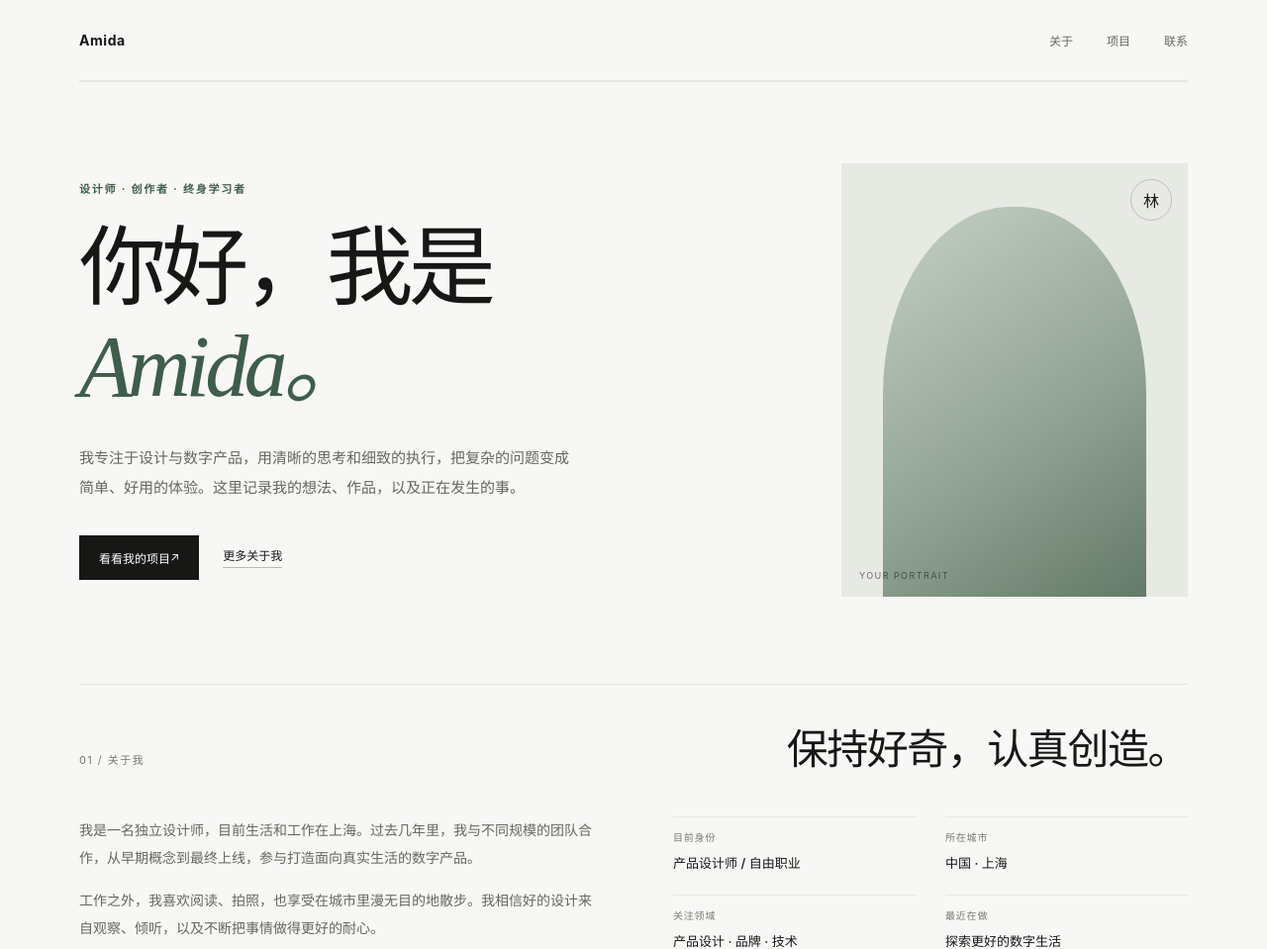
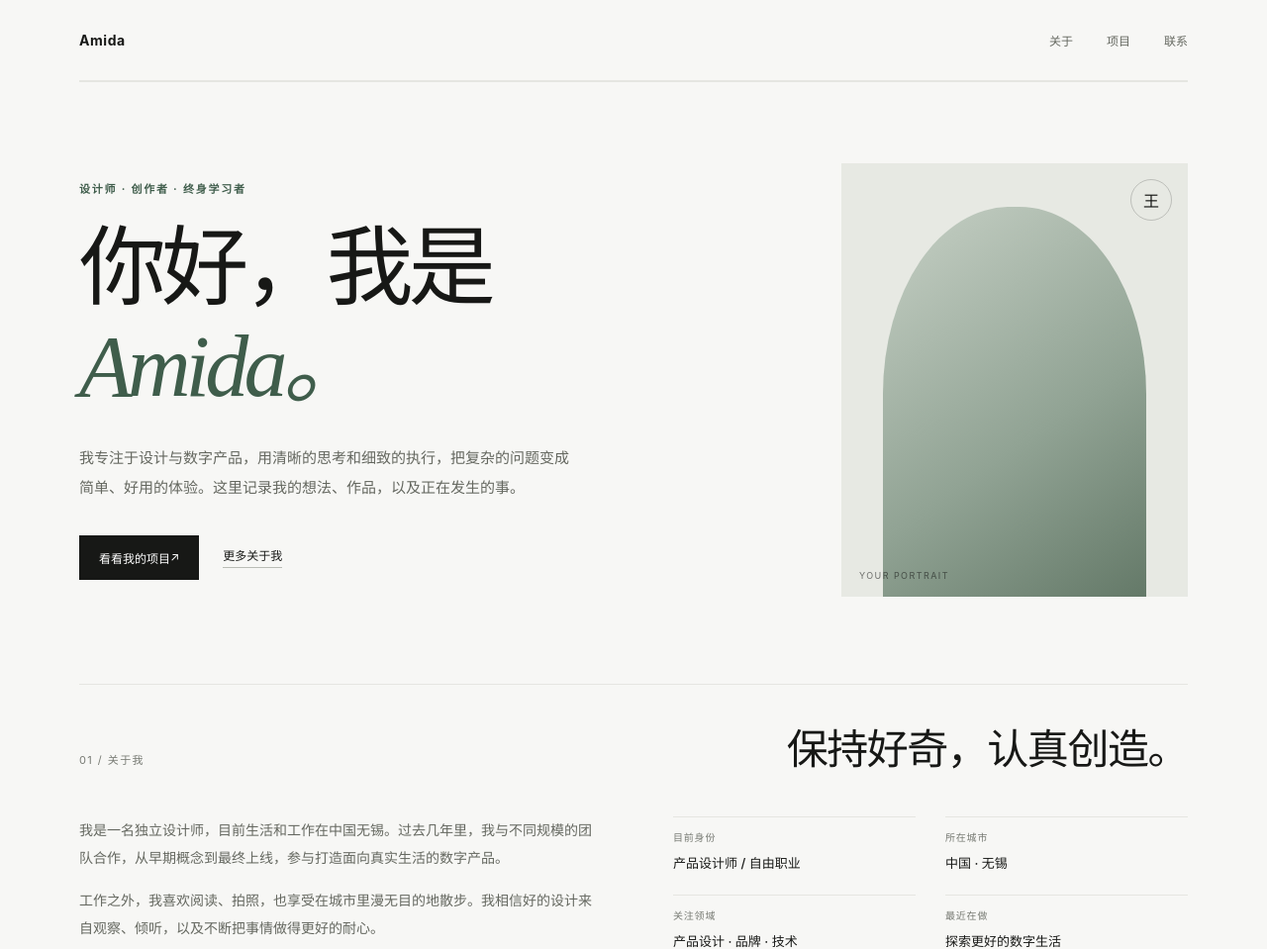
Before and after one commit to solowx001/web, a plain HTML site: page index.html in a window 1280 px wide. Shown: the top 959 px of the page at 99% size. Drawn offline with Linux system fonts and the light colour scheme.

Commit message:
Add files via upload

```diff
--- a/index.html
+++ b/index.html
@@ -31,7 +31,7 @@
           </div>
         </div>
         <div class="portrait" role="img" aria-label="个人照片占位区域">
-          <span class="portrait-mark">林</span>
+          <span class="portrait-mark">王</span>
         </div>
       </section>
 
@@ -42,12 +42,12 @@
         </div>
         <div class="about-grid">
           <div>
-            <p>我是一名独立设计师，目前生活和工作在上海。过去几年里，我与不同规模的团队合作，从早期概念到最终上线，参与打造面向真实生活的数字产品。</p>
+            <p>我是一名独立设计师，目前生活和工作在中国无锡。过去几年里，我与不同规模的团队合作，从早期概念到最终上线，参与打造面向真实生活的数字产品。</p>
             <p>工作之外，我喜欢阅读、拍照，也享受在城市里漫无目的地散步。我相信好的设计来自观察、倾听，以及不断把事情做得更好的耐心。</p>
           </div>
           <div class="facts">
             <div class="fact"><small>目前身份</small><strong>产品设计师 / 自由职业</strong></div>
-            <div class="fact"><small>所在城市</small><strong>中国 · 上海</strong></div>
+            <div class="fact"><small>所在城市</small><strong>中国 · 无锡</strong></div>
             <div class="fact"><small>关注领域</small><strong>产品设计 · 品牌 · 技术</strong></div>
             <div class="fact"><small>最近在做</small><strong>探索更好的数字生活</strong></div>
           </div>
@@ -88,7 +88,7 @@
             <h2 id="contact-title">有想法？<br>我们聊聊。</h2>
             <p>欢迎聊聊合作、项目，或者任何有趣的新点子。</p>
           </div>
-          <a class="contact-mail" href="mailto:hello@example.com">hello@example.com ↗</a>
+          <a class="contact-mail" href="mailto:solowx@163.com">solowx@163.com ↗</a>
         </div>
       </section>
     </main>
@@ -98,7 +98,7 @@
       <div class="socials">
         <a href="https://www.xiaohongshu.com/" target="_blank" rel="noreferrer">小红书</a>
         <a href="https://github.com/" target="_blank" rel="noreferrer">GitHub</a>
-        <a href="mailto:hello@example.com">邮件</a>
+        <a href="mailto:solowx@163.com">邮件</a>
       </div>
     </footer>
   </div>
```
